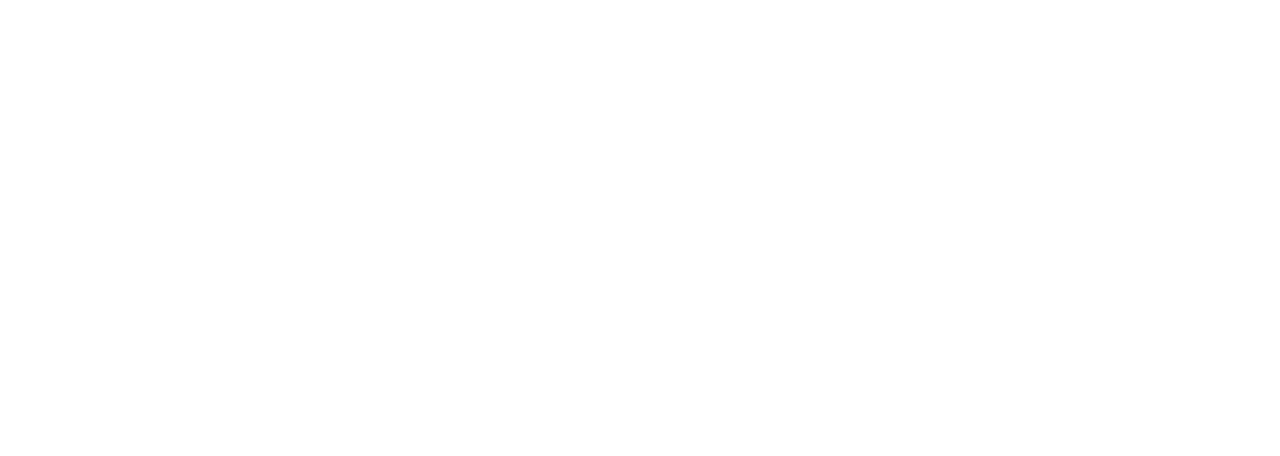
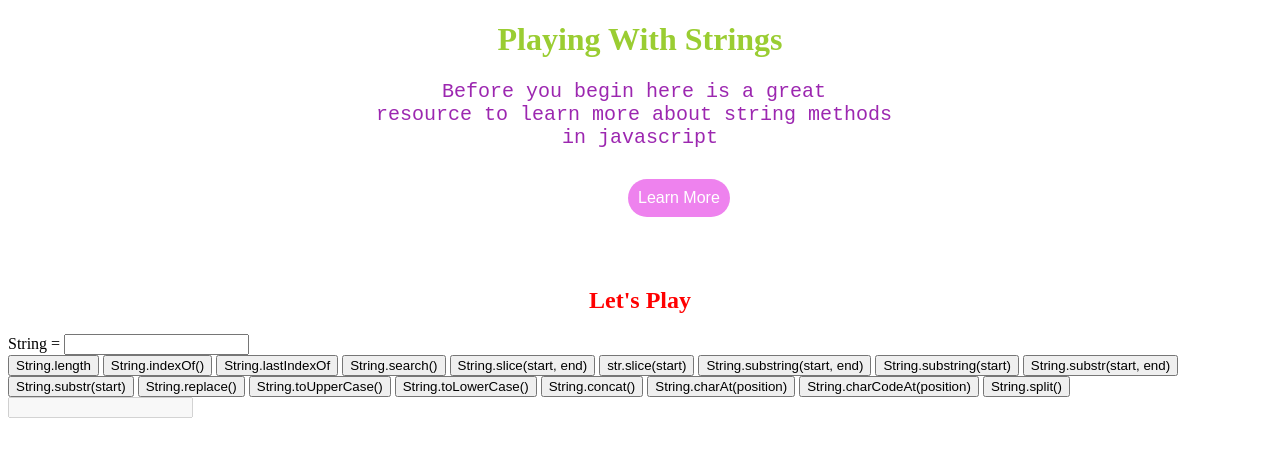
Before and after one commit to Haneen2010/PlayingWithStrings, a plain HTML site: page PlayingWithStrings/second.html in a window 1280 px wide. Drawn offline with nearby package versions, Linux system fonts and the light colour scheme.

Commit message:
second page

```diff
--- a/PlayingWithStrings/main.js
+++ b/PlayingWithStrings/main.js
@@ -1 +1,5 @@
 console.log("hello")
+
+//to get the String from the input field
+var InputString = document.getElementsByClassName("inputString").value
+//console.log(InputString);
--- a/PlayingWithStrings/second.html
+++ b/PlayingWithStrings/second.html
@@ -2,7 +2,7 @@
 <html>
 <head>
 	<link rel="stylesheet" type="text/css" href="style.css">
-	<title>Playing</title>
+	<title>Playing with string_2</title>
 	<script
   		src="https://code.jquery.com/jquery-3.5.1.min.js"
   		integrity="sha256-9/aliU8dGd2tb6OSsuzixeV4y/faTqgFtohetphbbj0="
@@ -11,6 +11,51 @@
 </head>
 <body>
 
+	<div class ="h1Div">
+     	<h1 class= "title">Playing With Strings</h1>
+	</div>
+
+	<div class="buttonDiv">
+		<pre>Before you begin here is a great
+resource to learn more about string methods
+in javascript</pre>
+		<button class="buttonH4" onclick="window.location.href='https://www.w3schools.com/js/js_string_methods.asp';">Learn More</button>
+	</div>
+
+    <div>
+    	<h2 class="h2"> Let's Play</h2>
+    </div>
+
+
+    <div>
+    	<label>String = </label>
+    	<input type="text" class="inputString">
+
+    <div class = "PlayButton">
+         <button class= "Length">String.length</button>
+         <button class = "indexof">String.indexOf()</button>
+         <button class = "lastindex">String.lastIndexOf</button>
+         <button class = "search">String.search()</button>
+         <button class = "slice">String.slice(start, end)</button>
+         <button class = "slice2">str.slice(start)</button>
+         <button class = "substring">String.substring(start, end)</button>
+         <button class = "substring2">String.substring(start)</button>
+         <button class = "sub">String.substr(start, end)</button>
+         <button class = "sub2">String.substr(start)</button>
+         <button class = "replace">String.replace()</button>
+         <button class = "upper">String.toUpperCase()</button>
+         <button class = "Lower">String.toLowerCase()</button>
+         <button class = "concat">String.concat()</button>
+         <button class = "charat">String.charAt(position)</button>
+         <button class = "codeAt">String.charCodeAt(position)</button>
+         <button class = "split">String.split()</button>
+    </div>
+
+
+    	<input type="text" clas="otputString" disabled>
+
+    </div>
+
 
 
     <script src="main.js"> </script>
--- a/PlayingWithStrings/style.css
+++ b/PlayingWithStrings/style.css
@@ -5,16 +5,23 @@
   /* Full height */
   height: 100%;
 
-  /* Center and scale the image nicely */
+  /* Center and scale the image */
   background-position: center;
   background-repeat: no-repeat;
   background-size: cover;
- /* display :grid;*/
+
+ /*grid-template-columns: repeat(auto-fit,100px);*/
+
+  background-size:100% 100vh;
+
+
+
 }
 
 body, html {
   height: 100%;
 }
+
 .button{
 	border-radius: 50px;
 	background-color: #c71585f5;
@@ -22,16 +29,59 @@ body, html {
   color: white;
   padding: 20px;
   text-align: center;
-  /*text-decoration: none;*/
-  /*display: inline-block;*/
-  font-size: 15px;
-  margin: 10px 10px;
 
+  font-size: 20px;
+  margin: 5px 5px;
+/*position: absolute;*/
   position:relative;
-    transition: .9s ease;
-    top: 40px;
-    bottom: -100px;
-    left: 30px;
-    right: -100px;
+   /* transition: .9s ease;
+
+
+
+    */
+    font-weight: bold;
+     bottom: -100px;
+   right: -100px;
+   top: 30px;
+   left: 10px;
+    /*-webkit-border-radius: .5vw;*/
+    /*line-height: 4.3vw;*/
+    color: white;
+
+    width: 30%;
+    text-align: center;
+    border: white 2px solid ;
 
 }
+
+.h1Div {
+
+    text-align: center;
+    margin: 20px;
+    color: yellowgreen;
+}
+.buttonH4{
+  border-radius: 30px;
+  background-color: #c71585f5;
+  border: none;
+  color: white;
+  padding: 20px;
+  text-align: center;
+
+  background-color: violet;
+    font-size: unset;
+    padding: 10px;
+    position: relative;
+    margin: 10px 10px 50px 620px;
+
+}
+pre {
+  color: #9C27B0;
+    font-size: x-large;
+    text-align: -webkit-center;
+}
+.h2{
+  text-align: center;
+    margin: 20px;
+    color: red;
+}
```
Also changed, not shown: PlayingWithStrings/index.html (+1 -1 lines).
